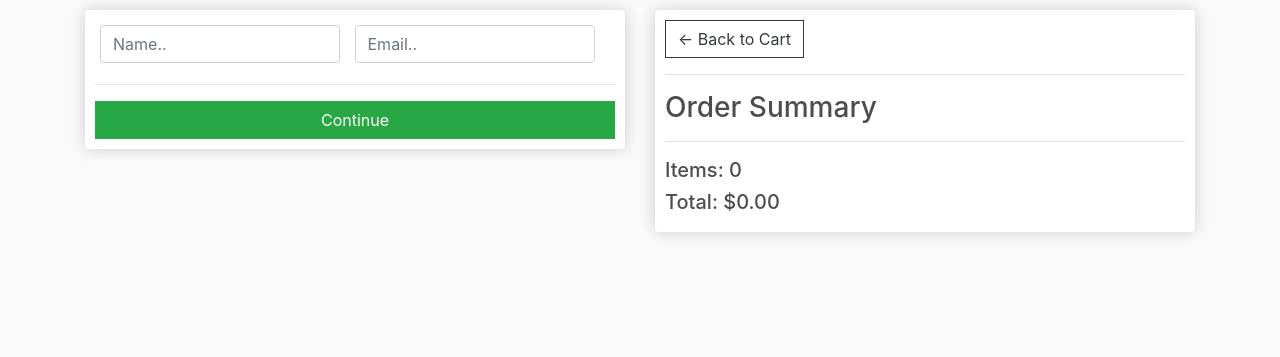
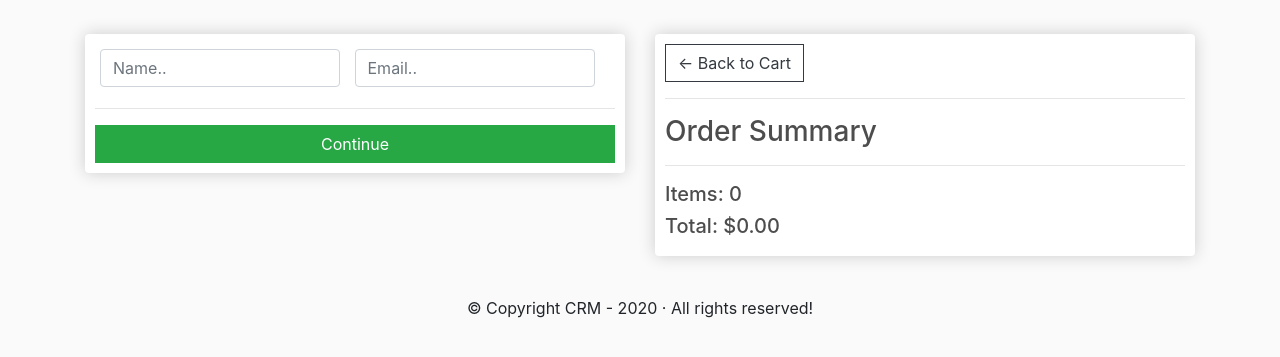
Before and after one commit to crysis90war/ecommerce, a Django app: page /checkout/ in a window 1280 px wide. Shown: the part 57-414 px from the top of the page. Run offline with Django 3.2, Linux system fonts and the light colour scheme; some libraries are stand-ins or nearby versions.

Commit message:
csrf et footer

```diff
--- a/store/templates/store/checkout.html
+++ b/store/templates/store/checkout.html
@@ -5,6 +5,7 @@
     <div class="row">
         <div class="col-lg-6">
             <div class="box-element" id="form-wrapper">
+                {% csrf_token %}
                 <form id="form">
                     <div id="user-info">
                         <div class="form-field">
@@ -91,6 +92,9 @@
 
         var form = document.getElementById('form')
 
+        csrftoken = form.getElementsByTagName("input")[0].value
+        console.log('Newtoken:', form.getElementsByTagName("input")[0].value)
+
         form.addEventListener('submit', function (e) {
             e.preventDefault()
             console.log('Form submited...')
@@ -144,6 +148,10 @@
                 .then((data) => {
                     console.log('Success:', data);
                     alert('Transaction completed');
+
+                    cart = {}
+                    document.cookie = 'cart=' + JSON.stringify(cart) + ";domain=;path=;/"
+
                     window.location.href = "{% url 'store' %}"
                 })
         }
--- /dev/null
+++ b/store/templates/store/footer.html
@@ -0,0 +1,11 @@
+<!-- Footer -->
+<footer class="page-footer font-small blue">
+
+  <!-- Copyright -->
+  <div class="footer-copyright text-center py-3">
+      <p>&copy; Copyright CRM - {% now 'Y' %} &middot; All rights reserved!</p>
+  </div>
+  <!-- Copyright -->
+
+</footer>
+<!-- Footer -->
--- a/store/templates/store/main.html
+++ b/store/templates/store/main.html
@@ -32,9 +32,10 @@
 </head>
 <body>
     {% include 'store/navbar.html' %}
-    <div class="container">
+    <div class="container my-4">
         {% block content %}{% endblock %}
     </div>
+    {% include 'store/footer.html' %}
 
     {% bootstrap_jquery %}
     {% bootstrap_javascript %}
--- a/store/views.py
+++ b/store/views.py
@@ -1,6 +1,7 @@
 from django.shortcuts import render
 from .models import *
 from django.http import JsonResponse
+from django.views.decorators.csrf import csrf_exempt
 import json
 import datetime
 
@@ -82,6 +83,7 @@
     return JsonResponse('Item was added', safe=False)
 
 
+@csrf_exempt
 def processOrder(request):
     transaction_id              = datetime.datetime.now().timestamp()
     data                        = json.loads(request.body)
```
